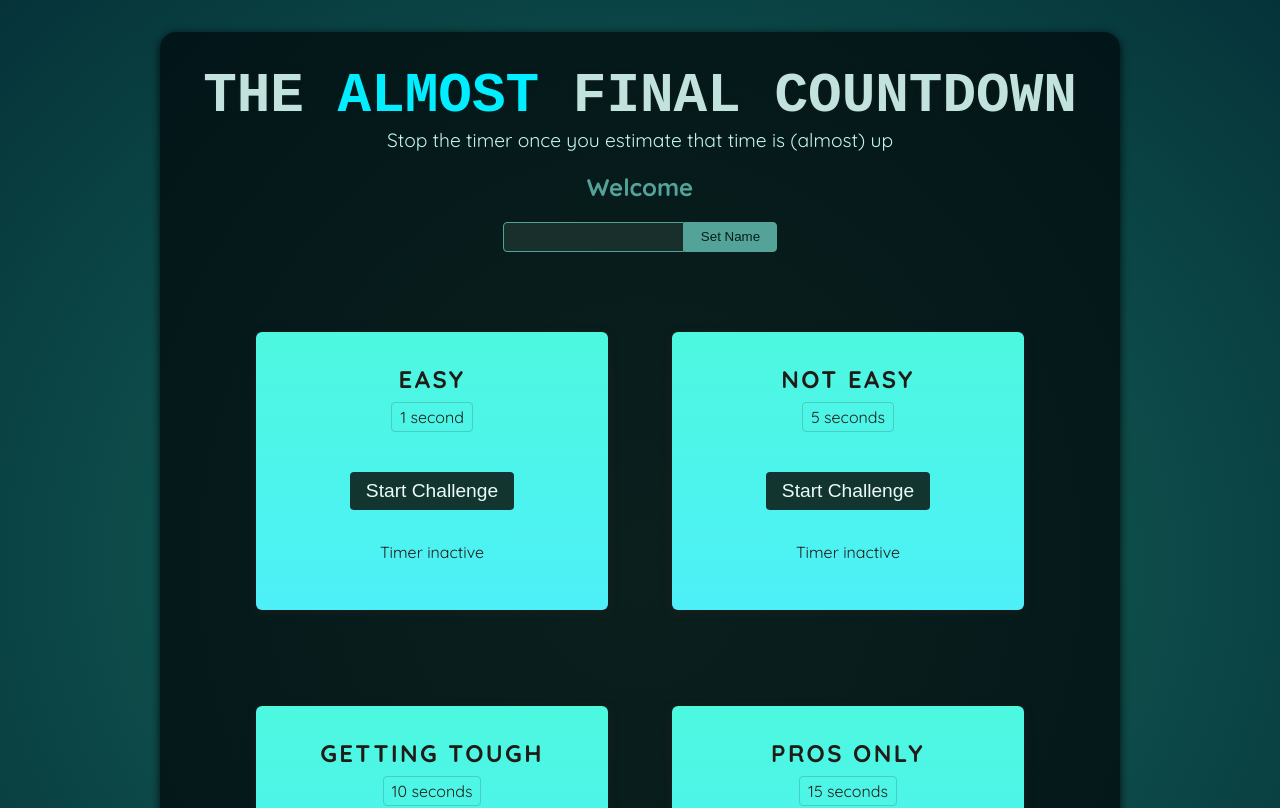
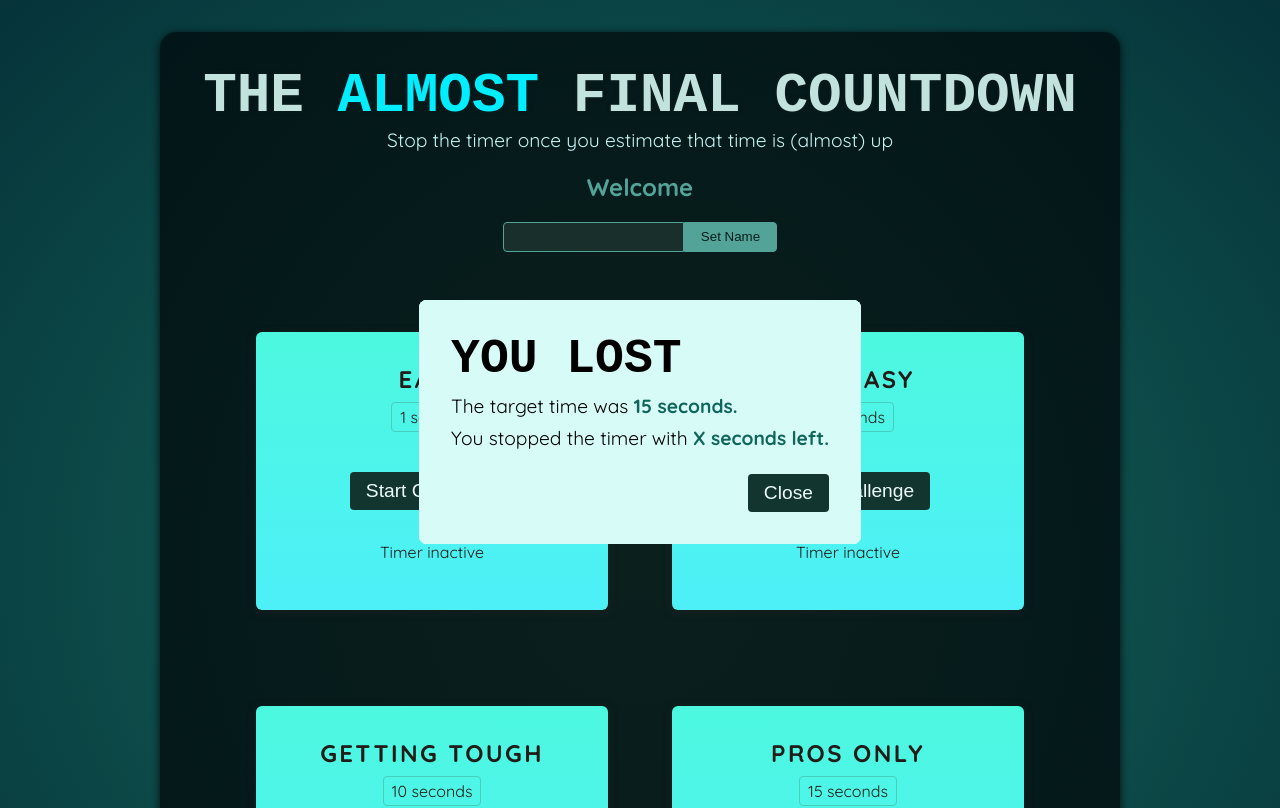
Before and after one commit to mandarliev/countdown, a React (Vite) app: page / in a window 1280 px wide. Shown: the top 808 px of the page. Built offline with nearby package versions, Linux system fonts and the light colour scheme; a web font is replaced by a local one.

Commit message:
Add ResultModal component and integrate it into TimerChallenge; display results upon timer expiration

```diff
--- /dev/null
+++ b/src/components/ResultModal.jsx
@@ -0,0 +1,18 @@
+const ResultModal = ({ ref, result, targetTime }) => {
+  return (
+    <dialog ref={ref} className="result-modal" open>
+      <h2>You {result}</h2>
+      <p>
+        The target time was <strong>{targetTime} seconds.</strong>
+      </p>
+      <p>
+        You stopped the timer with <strong>X seconds left.</strong>
+      </p>
+      <form method="dialog">
+        <button>Close</button>
+      </form>
+    </dialog>
+  );
+};
+
+export default ResultModal;
--- a/src/components/TimerChallenge.jsx
+++ b/src/components/TimerChallenge.jsx
@@ -1,13 +1,17 @@
 import { useRef, useState } from "react";
+import ResultModal from "./ResultModal";
 
 const TimerChallenge = ({ title, targetTime }) => {
   const timer = useRef();
+  const dialog = useRef();
+
   const [timerStarted, setTimerStarted] = useState(false);
   const [timerExpired, setTimerExpired] = useState(false);
 
   function handleStart() {
     timer.current = setTimeout(() => {
       setTimerExpired(true);
+      dialog.current.showModal();
     }, targetTime * 1000);
     setTimerStarted(true);
   }
@@ -15,10 +19,12 @@
   function handleStop() {
     clearTimeout(timer.current);
   }
+
   return (
+    <>
+      <ResultModal ref={dialog} result="lost" targetTime={targetTime} />
       <section className="challenge">
         <h2>{title}</h2>
-      {timerExpired && <p>You lost!</p>}
         <p className="challenge-time">
           {targetTime} second{targetTime > 1 ? "s" : ``}
         </p>
@@ -31,6 +37,7 @@
           {timerStarted ? "Time is running..." : "Timer inactive"}
         </p>
       </section>
+    </>
   );
 };
 
```
Lines whose indentation alone changed are shown as unchanged.
